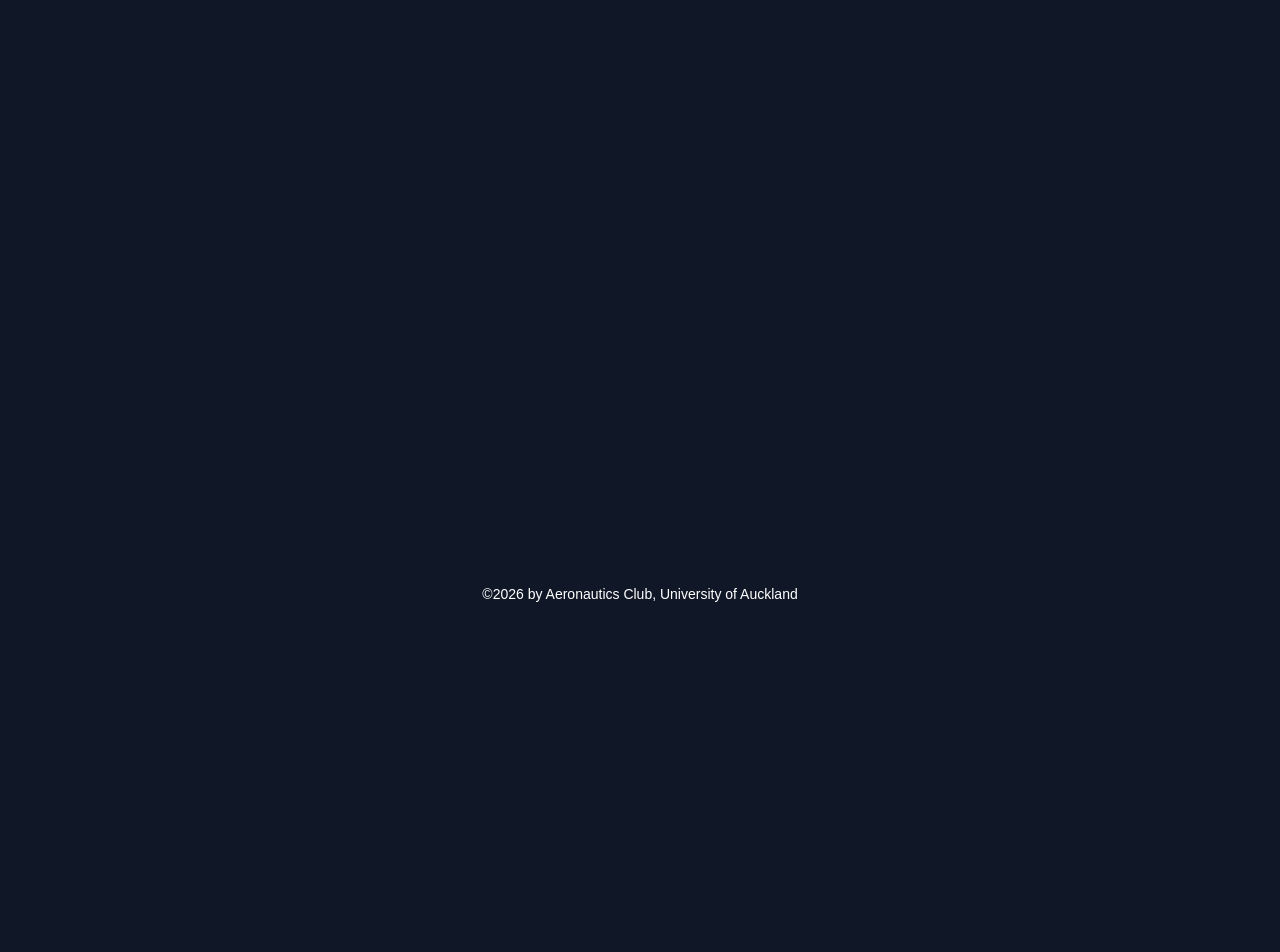
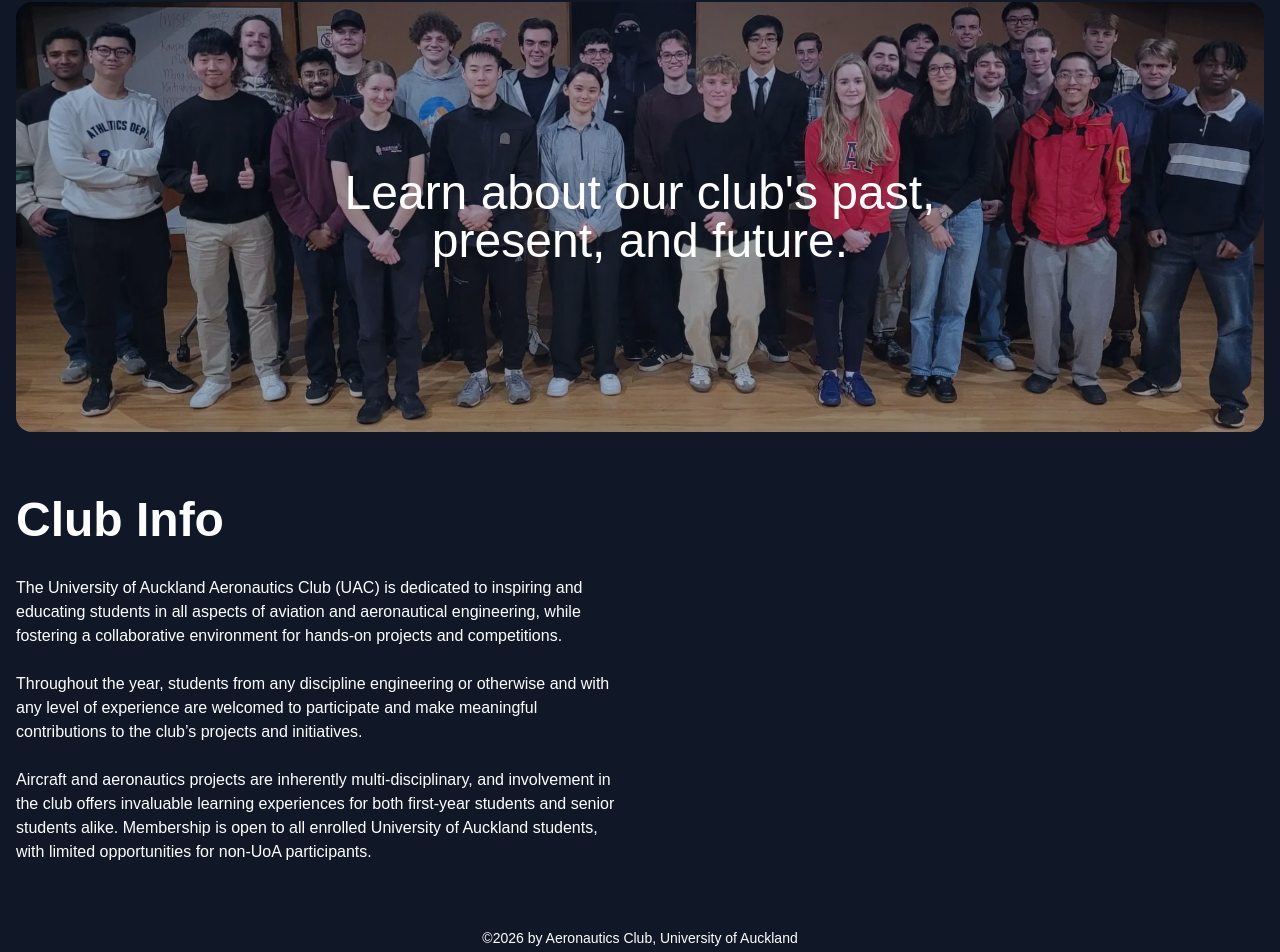
Before and after one commit to richyizhao/uoa-aeronautics-club-website, a React (Vite) app: page /about-us in a window 1280 px wide. Shown: the part 180-1132 px from the top of the page. Before the commit the page ends 800 px from the top, so only its background shows below. Built offline with nearby package versions, Linux system fonts and the light colour scheme; a web font is replaced by a local one.

Commit message:
Update AboutUs.tsx

```diff
--- a/src/pages/AboutUs.tsx
+++ b/src/pages/AboutUs.tsx
@@ -1,7 +1,46 @@
+import uacAgm2025 from '../assets/media/UAC-AGM-2025.png'
+
 const AboutUs = () => {
   return (
     <section>
       <h1 className='text-center text-7xl font-semibold'>About Us</h1>
+      <div className='group relative'>
+        {/* Gray overlay */}
+        <div className='absolute inset-0 rounded-2xl bg-gray-900/30 transition-opacity duration-300' />
+        <img src={uacAgm2025} alt='UAC AGM' className='h-107.5 w-7xl rounded-2xl object-cover' />
+
+        <p className='absolute inset-0 flex items-center justify-center'>
+          <span className='max-w-3xl px-6 text-center text-5xl'>
+            Learn about our club's past, present, and future.
+          </span>
+        </p>
+      </div>
+
+      {/* Brief club & application info */}
+      <h2 className='self-start pt-16 text-5xl font-semibold'>Club Info</h2>
+
+      <div className='grid w-full grid-cols-1 gap-6 pt-8 md:grid-cols-2'>
+        <div>
+          <p>
+            The University of Auckland Aeronautics Club (UAC) is dedicated to inspiring and
+            educating students in all aspects of aviation and aeronautical engineering, while
+            fostering a collaborative environment for hands-on projects and competitions.
+          </p>
+          <br />
+          <p>
+            Throughout the year, students from any discipline engineering or otherwise and with any
+            level of experience are welcomed to participate and make meaningful contributions to the
+            club’s projects and initiatives.
+          </p>
+          <br />
+          <p>
+            Aircraft and aeronautics projects are inherently multi-disciplinary, and involvement in
+            the club offers invaluable learning experiences for both first-year students and senior
+            students alike. Membership is open to all enrolled University of Auckland students, with
+            limited opportunities for non-UoA participants.
+          </p>
+        </div>
+      </div>
     </section>
   )
 }
```
